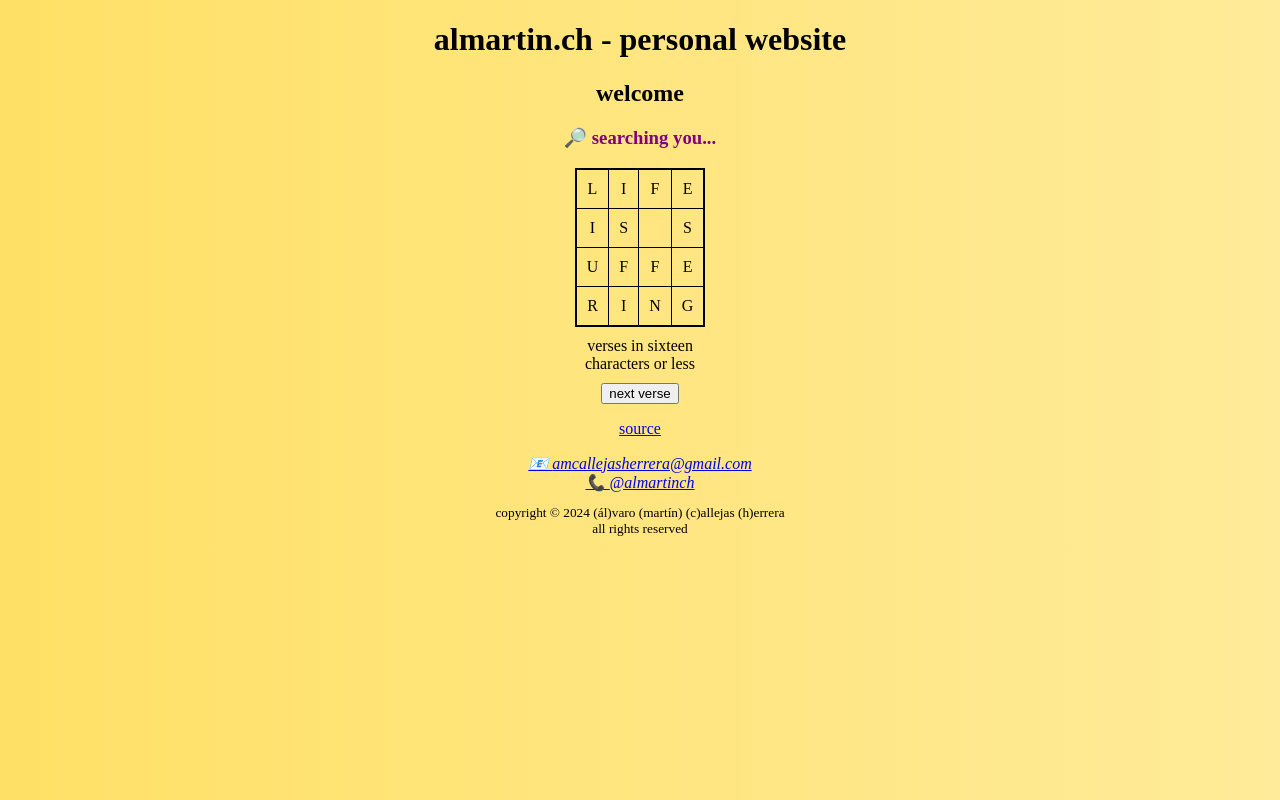
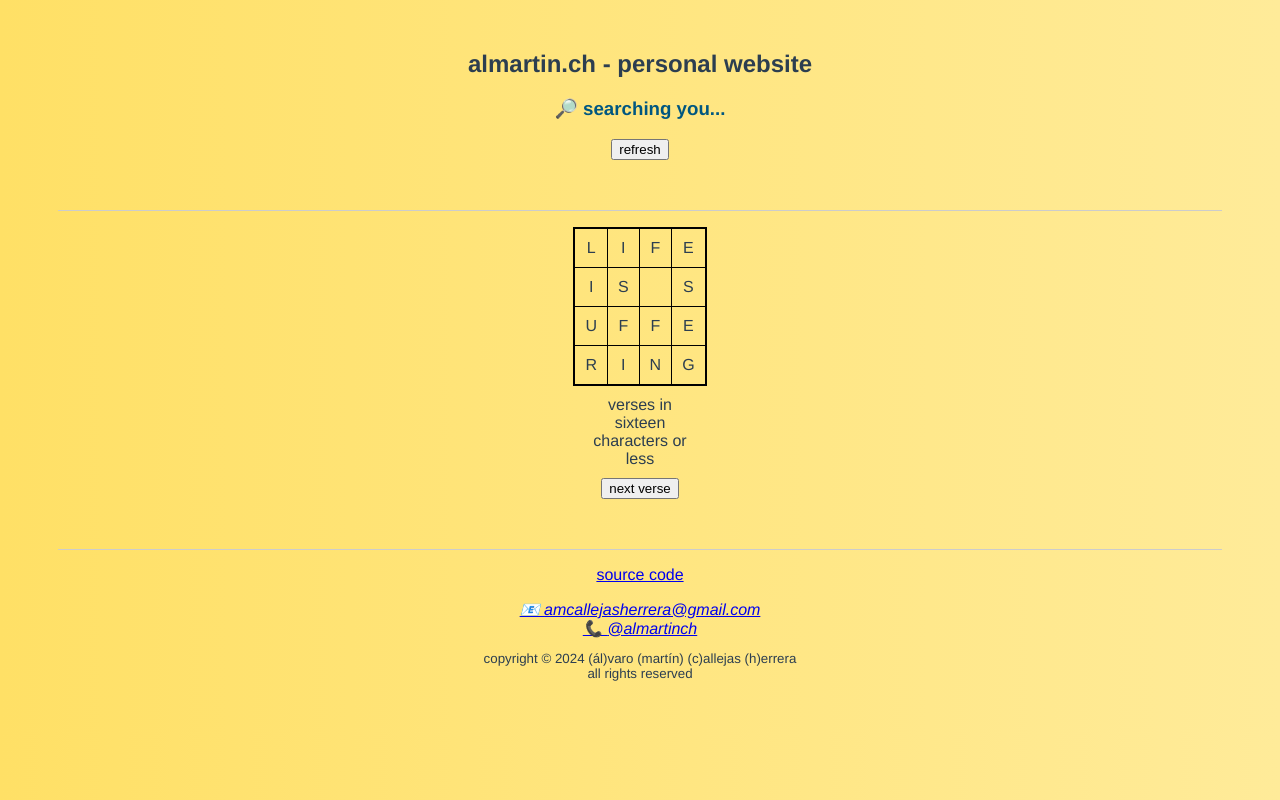
Before and after one commit to almartinch/almartinch.github.io, a plain HTML site: page index.html in a window 1280 px wide. Drawn offline with Linux system fonts and the light colour scheme; no server answers.

Commit message:
add text animation; add refresh ip; expand css

```diff
--- a/index.html
+++ b/index.html
@@ -18,10 +18,17 @@
         <script src="script.js"></script>
         <link href="style.css" rel="stylesheet" type="text/css" />
     </head>
+    <div id="app">
         <body>
-        <h1>almartin.ch - personal website</h1>
-        <h2>welcome</h2>
-        <h3 id="user-ip">🔎 searching you...</h3>
+            <section class="first-section">
+                <h1>almartin.ch - personal website</h3>
+                <h3 class="text fade user-greeting-text">🔎 searching you...</h2>
+                <button id="button-refresh" onclick="refreshGreetingText()" disabled>
+                    refresh
+                </button>
+            </section>
+
+            <section>
                 <p>
                     <table id="table">
                         <caption>
@@ -54,13 +61,15 @@
                             </tr>
                         </tbody>
                     </table>
-            <button id="button" onclick="randomizeVerse()">
+                    <button id="button-verses" onclick="randomizeVerse()">
                         next verse
                     </button>
                 </p>
-    </body>
+
+            </section>
+            <section>
                 <footer>
-        <p><a href="https://github.com/almartin1911/almartin.ch">source</a></p>
+                    <p><a href="https://github.com/almartin1911/almartin.ch">source code</a></p>
                     <address>
                         <a href="mailto:amcallejasherrera@gmail.com">amcallejasherrera@gmail.com</a><br />
                         <a href="tg:almartinch">@almartinch</a>
@@ -69,4 +78,7 @@
                         <p>copyright © 2024 (ál)varo (martín) (c)allejas (h)errera<br />all rights reserved</p>
                     </small>
                 </footer>
+            </section>
+        </body>
+        </div>
 </html>
--- a/script.js
+++ b/script.js
@@ -13,7 +13,7 @@ function randomizeVerse() {
     generateTable(newTBody, verse);
     tableElement.replaceChild(newTBody, tableElement.tBodies[0]);
 
-    const buttonElement = document.getElementById("button");
+    const buttonElement = document.getElementById("button-verses");
     buttonElement.disabled = true;
     buttonElement.innerHTML = "under construction";
 
@@ -32,10 +32,20 @@ function generateTable(tBody, verse) {
     }
 }
 
-function renderIp(ip) {
-    if(ip) {
-        document.getElementById("user-ip").textContent = `🪪 your address is ${ip}`;
-    }
+function renderGreetingText(ip, returningUser = false) {
+    const element = document.querySelector(".user-greeting-text");
+    const content = `🪪 welcome${returningUser? " back" : ""}! your ${returningUser? " cookie stored " : ""}public IP address is ${ip}`;
+    element.classList.remove("fade");
+    setTimeout(() => {
+        requestAnimationFrame(() => {
+            element.innerHTML = content;
+            element.classList.add("fade");
+        });
+    }, 225);
+}
+
+async function refreshGreetingText() {
+    await displayUserInformation(true);
 }
 
 async function getCookie(key) {
@@ -45,7 +55,16 @@ async function getCookie(key) {
 }
 async function setCookie(key, value) {
     if (cookieStore) {
-        await cookieStore.set(key, value);
+        await cookieStore.set({
+            name: key,
+            value: value,
+            expires: new Date(new Date().getTime() + 5*60000) // 5 min default
+          });
+    }
+}
+async function deleteCookie(key) {
+    if (cookieStore) {
+        await cookieStore.delete(key);
     }
 }
 
@@ -65,27 +84,28 @@ async function getIpInformation() {
     }
 }
 
-async function displayUserInformation() {
-    let ip;
+async function displayUserInformation(reset = false) {
+    if (reset) {
+        await deleteCookie(COOKIE_KEY_NAME_IP);
+    }
 
     const ipCookie = await getCookie(COOKIE_KEY_NAME_IP);
-    ip = ipCookie?.value;
+    if (!ipCookie) {
+        const ipInformationJson = await getIpInformation();
+        if (ipInformationJson) {
+            console.log(ipInformationJson);
+            renderGreetingText(ipInformationJson.ip);
+            setCookie(COOKIE_KEY_NAME_IP, ipInformationJson.ip);
+        }
 
-    const ipInformationJson = await getIpInformation();
-    if (ipInformationJson) {
-        console.log(ipInformationJson);
-        const ipIsDifferent = ipInformationJson.ip != ip;
-        if (ipIsDifferent) {
-            ip = ipInformationJson.ip;
-            console.log('New or updated ip');
-            setCookie(COOKIE_KEY_NAME_IP, ip);
-        }
+    } else {
+        renderGreetingText(ipCookie.value, true);
     }
-
-    renderIp(ip);
+    const buttonElement = document.getElementById("button-refresh");
+    buttonElement.disabled = false;
 }
 
-document.addEventListener("DOMContentLoaded", async function () {
+document.addEventListener("DOMContentLoaded", async () => {
     await displayUserInformation();
     console.log('almartin.ch run');
 })
--- a/style.css
+++ b/style.css
@@ -1,10 +1,35 @@
+#app {
+    font-family: Helvetica, Arial, sans-serif;
+    -webkit-font-smoothing: antialiased;
+    -moz-osx-font-smoothing: grayscale;
+    text-align: center;
+    color: #2c3e50;
+    margin-top: 50px;
+}
+
+.text {
+    opacity: 0;
+    transition: opacity 225ms cubic-bezier(0.25, 0.46, 0.45, 0.94);
+}
+
+.fade {
+    opacity: 1;
+    transition: opacity 300ms cubic-bezier(0.55, 0.085, 0.68, 0.53);
+}
+
+section:not(.first-section) {
+    margin: 50px;
+    border-top: 1px solid #ccc;
+  }
+
 html {
     background: linear-gradient(to left, #ffeb99, #ffe066);
-    text-align: center;
 }
+
 h3 {
-    color: purple;
+    color: rgb(0, 87, 128);
 }
+
 table {
     border-collapse: collapse;
     border: 2px solid black;
@@ -22,10 +47,6 @@ padding: 10px;
 border: 1px solid black;
 }
 
-footer {
-    text-align: center;
-}
-
 a[href^='mailto']::before {
     content: '📧 ';
 }
```
Lines whose indentation alone changed are shown as unchanged.
